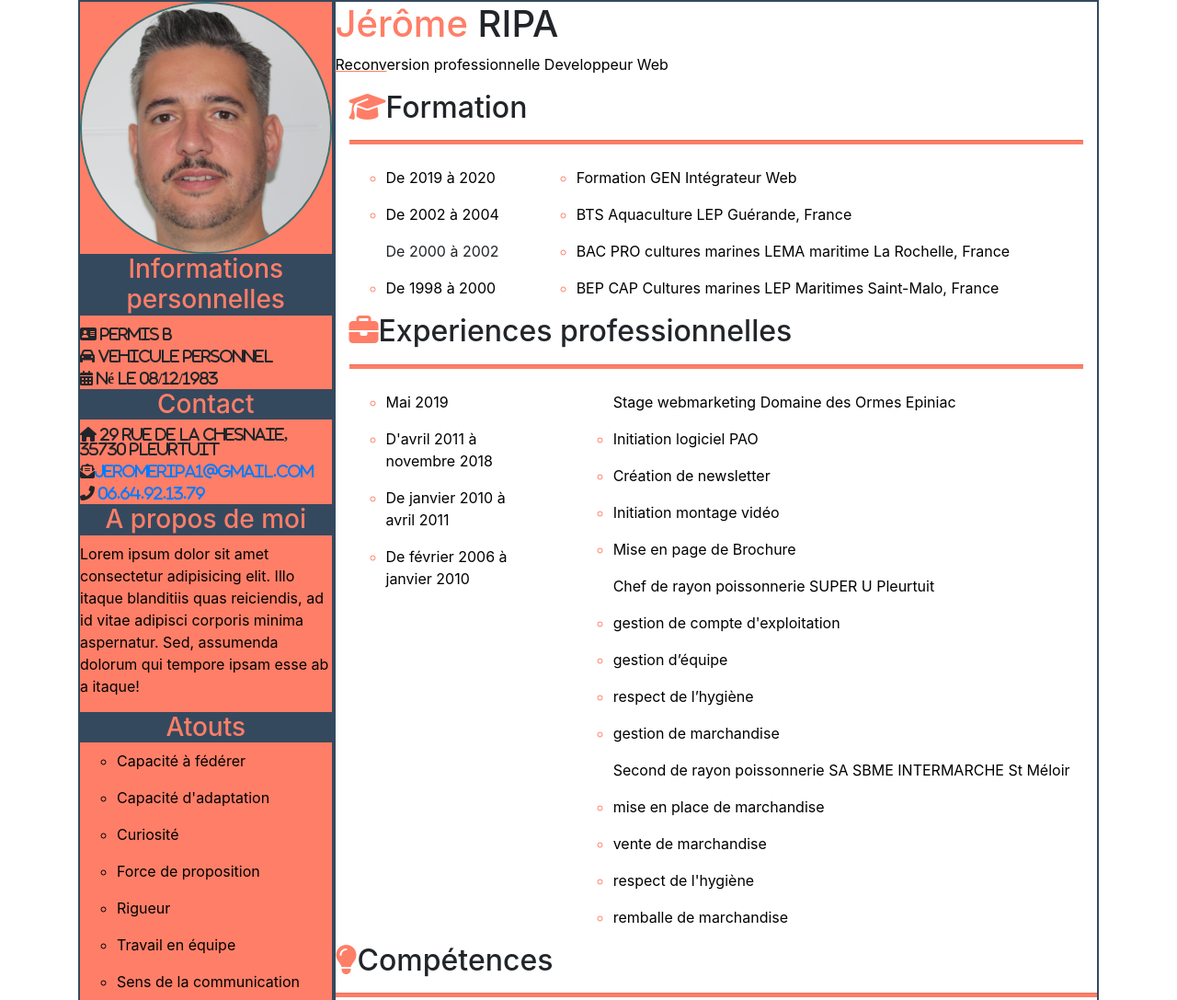
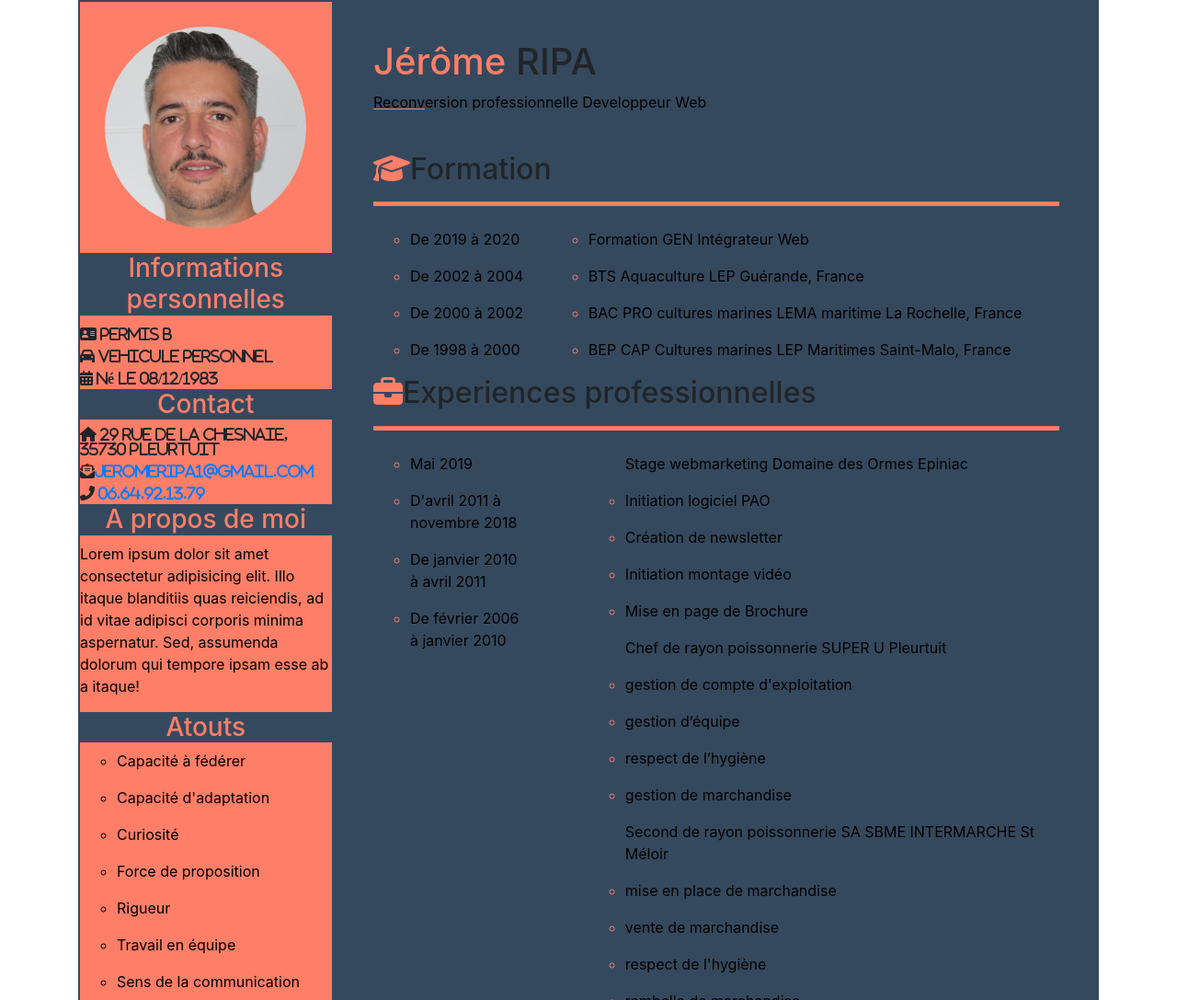
Before and after one commit to ripailledev/cv-2d-V, a plain HTML site: page index.html in a window 1280 px wide. Shown: the top 1087 px of the page at 92% size. Drawn offline with nearby package versions, Linux system fonts and the light colour scheme.

Commit message:
ajout marge col droite

```diff
--- a/index.html
+++ b/index.html
@@ -77,7 +77,7 @@
                             <P><span class="reconv">Reconv</span>ersion professionnelle Developpeur Web</P>
                     </header>
 <!------------------formations---------------->
-                    <section class="container">
+                    <section class="container2">
                             <h2><i class="fas fa-graduation-cap"></i>Formation</h2>
                                 <div class="separation"><hr></div></br>
                                     <div class="row">
@@ -87,7 +87,7 @@
                                             <ul>
                                                 <li><p>De 2019 à 2020</p></li>
                                                 <li><p>De 2002 à 2004</p></li>
-                                                <li<p>De 2000 à 2002</p></li>
+                                                <li><p>De 2000 à 2002</p></li>
                                                 <li><p>De 1998 à 2000</p></li>
                                             </ul>
                                         </article>
@@ -103,7 +103,7 @@
                                     </div>
                     </section>
 <!------------------experiences pro---------------->
-                    <section class="container">
+                    <section class="container3">
                         <h2><i class="fas fa-briefcase"></i>Experiences professionnelles</h2>
                             <div class="separation"><hr></div></br>
                                 <div class="row">
--- a/style.css
+++ b/style.css
@@ -2,27 +2,25 @@
 .col-lg-3{
     background-color:#ff7e67;
     border: solid 2px #35495e;
+
 }
 .col-lg-9{
-        background-color:white;
+        background-color:#35495e;
         border: solid 2px #35495e;
+        padding-left: 10%;
+        padding-right: 10%;
+
 }
 /*=========p=========*/
 p{
     color: black;
 }
 /*=================================photo================================*/
-.photo{
-    display: inline-block;
-    border:solid 2px #347474;
+img{
+    display: block;
     border-radius: 50%;
-    max-width: 100%;
-}
-img{
-    display: inline-block;
-    border-radius: 50%;
-    overflow: hidden;
-    max-width: 100%;
+    max-width: 80%;
+    margin: 10%;
 }
 /*=================================style liste a puce================================*/
 li{
@@ -85,6 +83,9 @@ body h3{
     height: 5px;
 }
 /*==============header=============*/
+header{
+    margin: 5%;
+}
 .Jerome{
     color: #ff7e67;
 }
@@ -92,5 +93,11 @@ body h3{
     text-decoration:underline #ff7e67 ;
 }
 /*==============section exp pro=============*/
-
+section{
+    margin-left: 5%;
+    margin-right: 5%;
+}
 /*==============footer=============*/
+footer{
+    margin: 5%;
+}
```
